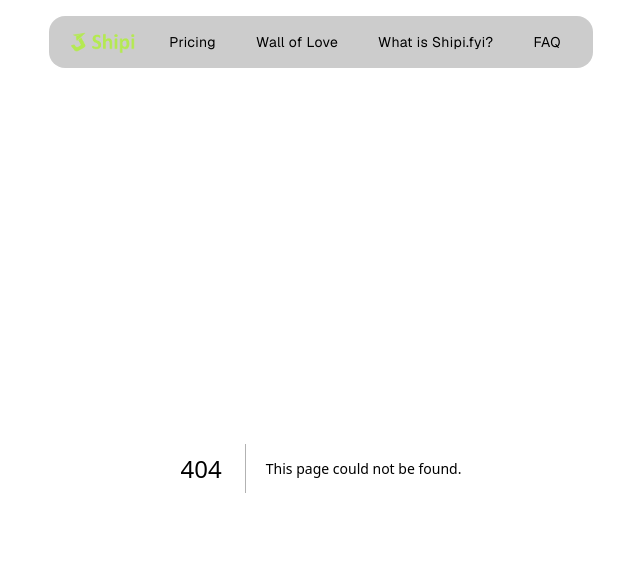
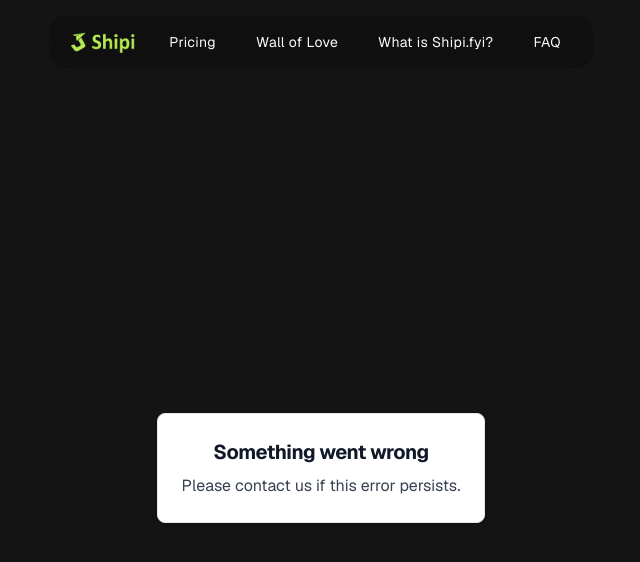
Before and after one commit to kayaayberk/shipi, a Next.js app: page /auth/error in a window 1280 px wide. Before the commit this address had no page. Shown: the top 562 px of the page, without its empty margins (319-959 px from the left). Built offline with nearby package versions, Linux system fonts and the light colour scheme.

Commit message:
chore: add auth pages

```diff
--- /dev/null
+++ b/app/auth/error/page.tsx
@@ -0,0 +1,38 @@
+'use client'
+
+import { useSearchParams } from 'next/navigation'
+
+enum Error {
+  Configuration = 'Configuration'
+}
+
+const errorMap = {
+  [Error.Configuration]: (
+    <p>
+      There was a problem when trying to authenticate. Please contact us if this error persists.
+      Unique error code: <code className='text-xs bg-slate-100 p-1 rounded-sm'>Configuration</code>
+    </p>
+  )
+}
+
+export default function AuthErrorPage() {
+  const search = useSearchParams()
+  const error = search.get('error') as Error
+
+  return (
+    <div className='flex flex-col items-center justify-center w-full h-screen'>
+      <a
+        href='#'
+        className='block max-w-sm p-6 bg-white border border-gray-200 rounded-lg shadow hover:bg-gray-100 dark:bg-gray-800 dark:border-gray-700 dark:hover:bg-gray-700 text-center'
+      >
+        <h5 className='mb-2 text-xl font-bold tracking-tight text-gray-900 dark:text-white flex flex-row justify-center items-center gap-2'>
+          Something went wrong
+        </h5>
+        <div className='font-normal text-gray-700 dark:text-gray-400'>
+          {errorMap[error] || 'Please contact us if this error persists.'}
+        </div>
+      </a>
+      <div></div>
+    </div>
+  )
+}
--- /dev/null
+++ b/app/auth/signin/page.tsx
@@ -0,0 +1,5 @@
+import SigninSection from '@/views/SigninView/signin-section'
+
+export default async function SigninPage() {
+  return <SigninSection />
+}
--- /dev/null
+++ b/app/auth/verify-request/page.tsx
@@ -0,0 +1,3 @@
+export default function MagicLinkSignInPage() {
+  return <div>Check your email</div>
+}
```
